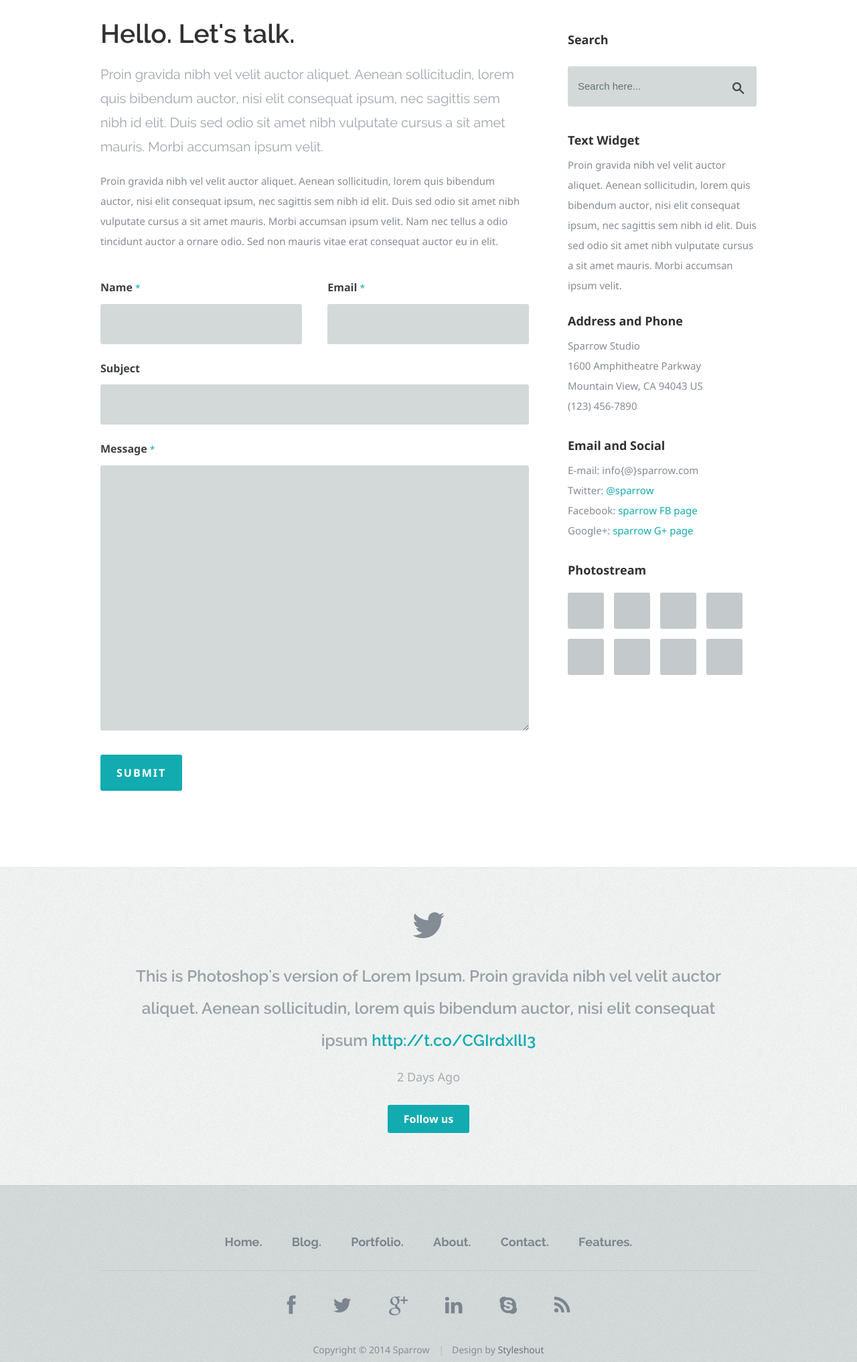
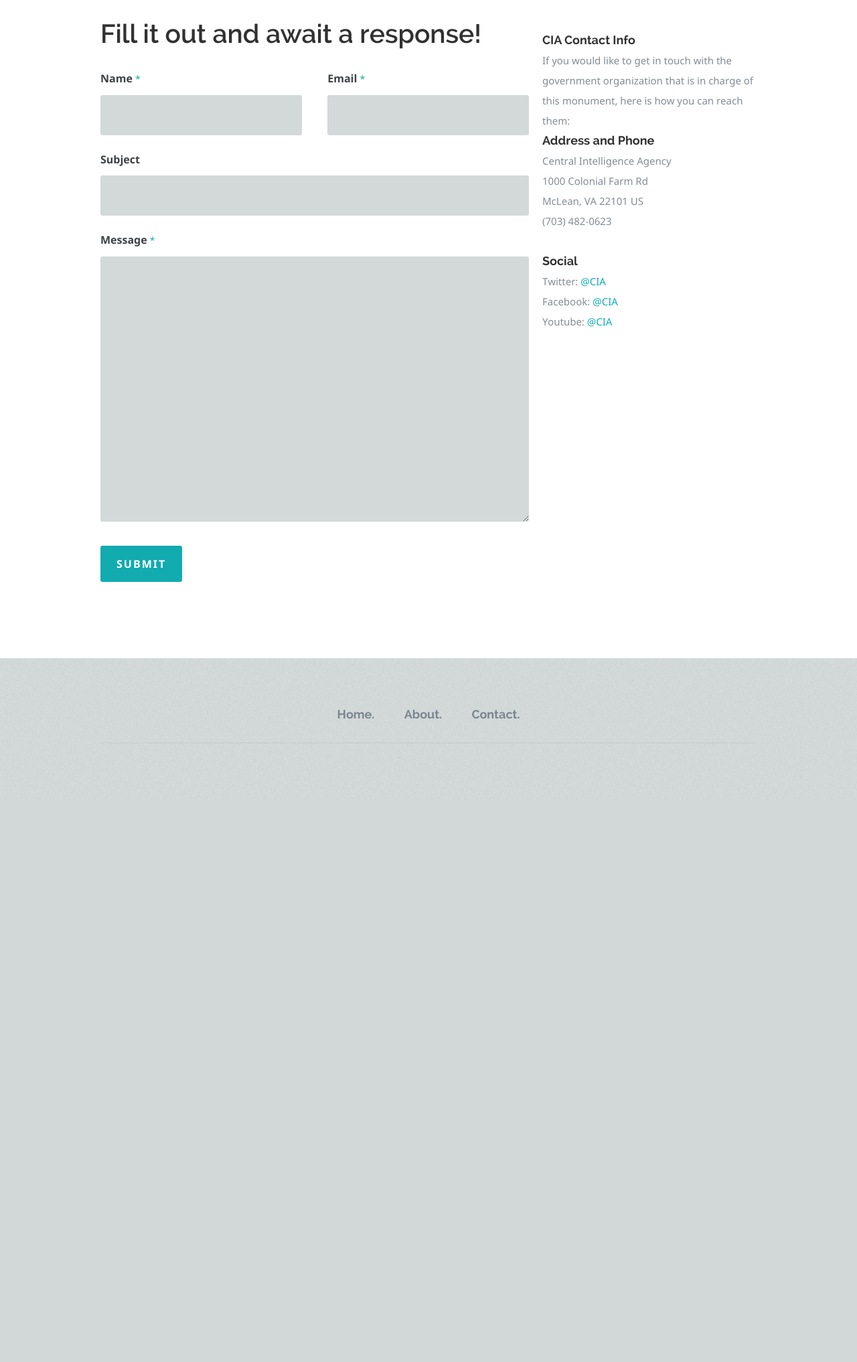
Before and after one commit to marcusde23/Kryptos, a plain HTML site: page contact.html in a window 1280 px wide. Shown: the part 393-2427 px from the top of the page at 67% size. After the commit the page ends 1587 px from the top, so only its background shows below. Drawn offline with nearby package versions, Linux system fonts and the light colour scheme.

Commit message:
almost done lOLolOL

```diff
--- a/contact.html
+++ b/contact.html
@@ -7,7 +7,7 @@
    <!--- Basic Page Needs
    ================================================== -->
    <meta charset="utf-8">
-	<title>Contact Page | Sparrow</title>
+	<title>Kryptos - The Most Unbreakable Code</title>
 	<meta name="description" content="">
 	<meta name="author" content="">
 
@@ -83,10 +83,9 @@
       <div class="row">
 
          <div class="ten columns centered text-center">
-            <h1>Get In Touch<span>.</span></h1>
+            <h1>Contact Us<span>.</span></h1>
 
-            <p>Aenean condimentum, lacus sit amet luctus lobortis, dolores et quas molestias excepturi
-            enim tellus ultrices elit, amet consequat enim elit noneas sit amet luctu. </p>
+            <p>If you would like to leave a tip or have questions about Kryptos just enter your info and await a response!</p>
          </div>
 
       </div>
@@ -103,17 +102,7 @@
 
             <section>
 
-              <h1>Hello. Let's talk.</h1>
-
-              <p class="lead">Proin gravida nibh vel velit auctor aliquet. Aenean sollicitudin, lorem quis bibendum auctor,
-              nisi elit consequat ipsum, nec sagittis sem nibh id elit. Duis sed odio sit amet nibh vulputate
-              cursus a sit amet mauris. Morbi accumsan ipsum velit. </p>
-
-              <p>Proin gravida nibh vel velit auctor aliquet. Aenean sollicitudin, lorem quis bibendum auctor,
-              nisi elit consequat ipsum, nec sagittis sem nibh id elit. Duis sed odio sit amet nibh vulputate
-              cursus a sit amet mauris. Morbi accumsan ipsum velit. Nam nec tellus a odio tincidunt auctor a
-              ornare odio. Sed non  mauris vitae erat consequat auctor eu in elit. </p>
-
+              <h1>Fill it out and await a response!</h1>
               <div id="contact-form">
 
                   <!-- form -->
@@ -167,55 +156,32 @@
 
             <aside id="sidebar">
 
-               <div class="widget widget_search">
-                  <h5>Search</h5>
-                  <form action="#">
 
-                     <input class="text-search" type="text" onfocus="if (this.value == 'Search here...') { this.value = ''; }" onblur="if(this.value == '') { this.value = 'Search here...'; }" value="Search here...">
-                     <input type="submit" class="submit-search" value="">
-
-                  </form>
                </div>
 
                <div class="widget widget_text">
-                  <h5 class="widget-title">Text Widget</h5>
-                  <div class="textwidget">Proin gravida nibh vel velit auctor aliquet.
-                  Aenean sollicitudin, lorem quis bibendum auctor, nisi elit consequat ipsum,
-                  nec sagittis sem nibh id elit. Duis sed odio sit amet nibh vulputate cursus
-                  a sit amet mauris. Morbi accumsan ipsum velit. </div>
+                  <h5 class="widget-title">CIA Contact Info</h5>
+                  <div class="textwidget">If you would like to get in touch with the government organization that is in charge of this monument, here is how you can reach them: </div>
 		         </div>
 
                <div class="widget widget_contact">
 					   <h5>Address and Phone</h5>
 					   <p class="address">
-						   Sparrow Studio<br>
-						   1600 Amphitheatre Parkway <br>
-						   Mountain View, CA 94043 US<br>
-						   <span>(123) 456-7890</span>
+						   Central Intelligence Agency<br>
+						   1000 Colonial Farm Rd <br>
+						   McLean, VA 22101 US<br>
+						   <span>(703) 482-0623</span>
 					   </p>
 
-					   <h5>Email and Social</h5>
+					   <h5>Social</h5>
 					   <p>
-                     E-mail: info{@}sparrow.com<br>
-                     Twitter: <a href="#">@sparrow</a><br>
-                     Facebook: <a href="#">sparrow FB page</a><br>
-                     Google+: <a href="#">sparrow G+ page</a>
+
+               Twitter: <a href="https://twitter.com/CIA?ref_src=twsrc%5Egoogle%7Ctwcamp%5Eserp%7Ctwgr%5Eauthor">@CIA</a><br>
+               Facebook: <a href="https://www.facebook.com/Central.Intelligence.Agency/">@CIA</a><br>
+               Youtube: <a href="https://www.youtube.com/channel/UClFKF4TkuGWFkkeMYYQoOmg">@CIA</a>
+            </p>
                   </p>
 				   </div>
-
-               <div class="widget widget_photostream">
-                  <h5>Photostream</h5>
-                  <ul class="photostream cf">
-                     <li><a href="#"><img src="images/thumb.jpg" alt="thumbnail"></a></li>
-                     <li><a href="#"><img src="images/thumb.jpg" alt="thumbnail"></a></li>
-                     <li><a href="#"><img src="images/thumb.jpg" alt="thumbnail"></a></li>
-                     <li><a href="#"><img src="images/thumb.jpg" alt="thumbnail"></a></li>
-                     <li><a href="#"><img src="images/thumb.jpg" alt="thumbnail"></a></li>
-                     <li><a href="#"><img src="images/thumb.jpg" alt="thumbnail"></a></li>
-                     <li><a href="#"><img src="images/thumb.jpg" alt="thumbnail"></a></li>
-                     <li><a href="#"><img src="images/thumb.jpg" alt="thumbnail"></a></li>
-                  </ul>
-	            </div>
 
             </aside>
 
@@ -227,40 +193,7 @@
 
    <!-- Tweets Section
    ================================================== -->
-   <section id="tweets">
 
-      <div class="row">
-
-         <div class="tweeter-icon align-center">
-            <i class="fa fa-twitter"></i>
-         </div>
-
-         <ul id="twitter" class="align-center">
-            <li>
-               <span>
-               This is Photoshop's version  of Lorem Ipsum. Proin gravida nibh vel velit auctor aliquet.
-               Aenean sollicitudin, lorem quis bibendum auctor, nisi elit consequat ipsum
-               <a href="#">http://t.co/CGIrdxIlI3</a>
-               </span>
-               <b><a href="#">2 Days Ago</a></b>
-            </li>
-            <!--
-            <li>
-               <span>
-               This is Photoshop's version  of Lorem Ipsum. Proin gravida nibh vel velit auctor aliquet.
-               Aenean sollicitudin, lorem quis bibendum auctor, nisi elit consequat ipsum
-               <a href="#">http://t.co/CGIrdxIlI3</a>
-               </span>
-               <b><a href="#">3 Days Ago</a></b>
-            </li>
-            -->
-         </ul>
-
-         <p class="align-center"><a href="#" class="button">Follow us</a></p>
-
-      </div>
-
-   </section> <!-- Tweet Section End-->
 
    <!-- footer
    ================================================== -->
@@ -272,26 +205,14 @@
 
             <ul class="footer-nav">
 					<li><a href="#">Home.</a></li>
-              	<li><a href="#">Blog.</a></li>
-              	<li><a href="#">Portfolio.</a></li>
+
+
               	<li><a href="#">About.</a></li>
               	<li><a href="#">Contact.</a></li>
-               <li><a href="#">Features.</a></li>
+
 			   </ul>
 
-            <ul class="footer-social">
-               <li><a href="#"><i class="fa fa-facebook"></i></a></li>
-               <li><a href="#"><i class="fa fa-twitter"></i></a></li>
-               <li><a href="#"><i class="fa fa-google-plus"></i></a></li>
-               <li><a href="#"><i class="fa fa-linkedin"></i></a></li>
-               <li><a href="#"><i class="fa fa-skype"></i></a></li>
-               <li><a href="#"><i class="fa fa-rss"></i></a></li>
-            </ul>
 
-            <ul class="copyright">
-               <li>Copyright &copy; 2014 Sparrow</li>
-               <li>Design by <a href="http://www.styleshout.com/">Styleshout</a></li>
-            </ul>
 
          </div>
 
```
Also changed, not shown: about.html (+1 -1 lines).
